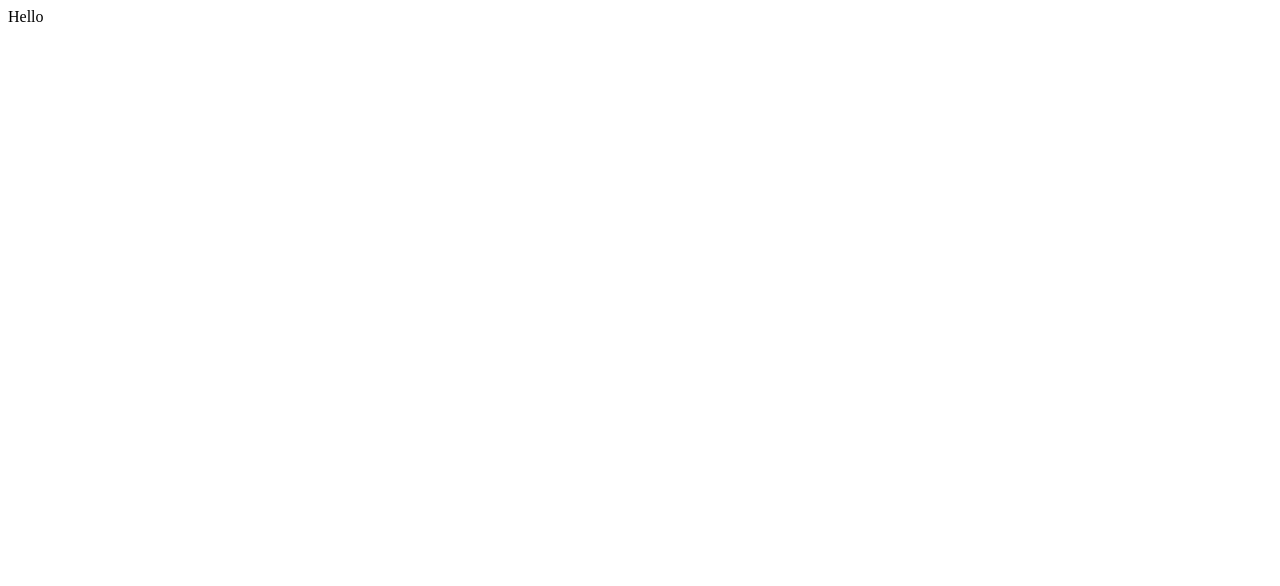
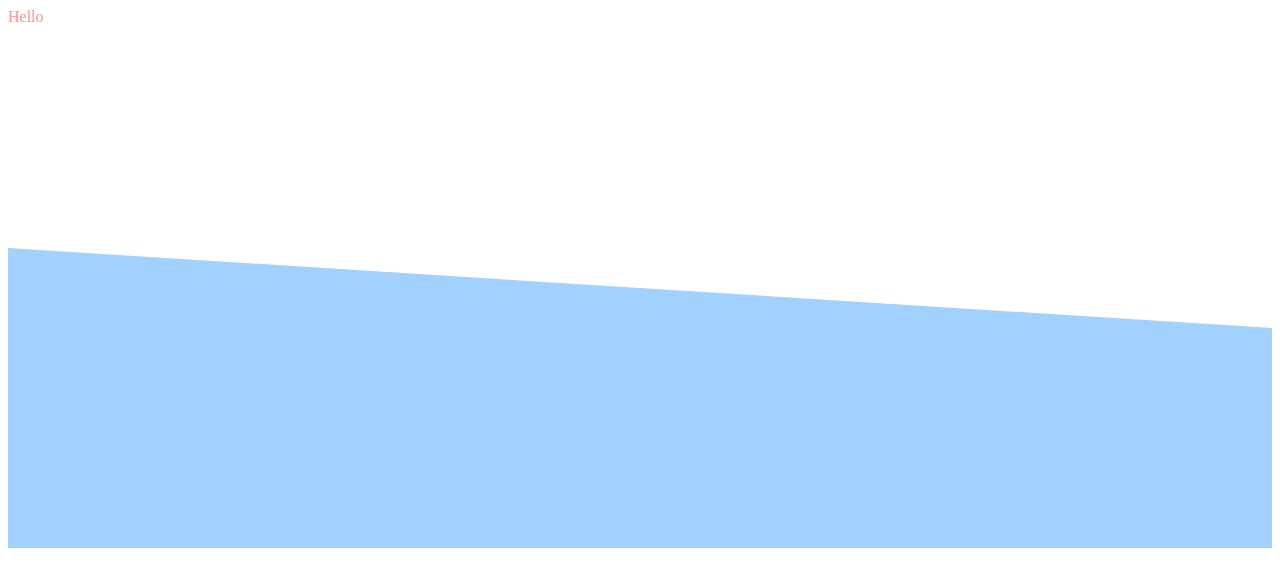
Before and after one commit to codester4u/justlikethat, a plain HTML site: page index.html in a window 1280 px wide. Drawn offline with Linux system fonts and the light colour scheme.

Commit message:
Update index.html

```diff
--- a/index.html
+++ b/index.html
@@ -1,9 +1,26 @@
 <!Doctype>
 <html>
+
+  <style>
+    .a,.b{
+      height:300px;
+    }
+    .a{
+      clip-path:polygon(0 0,100% 0, 100% 100%,0 calc(100%-80px));
+      color:#FE8F8F;
+    }
+    .b{
+      clip-path:polygon(0 0,100% 80px, 100% 100%,0 100%);
+      margin-top:-60px;
+      background:#A0D1FF;
+  </style>
   <head>
     <title> Just Like that!</title>
   </head>
   <body>
-    <p> Hello</p>
+    <main class="container">
+      <section class="a">Hello</section>
+      <section class="b"></section>
+    </main>
   </body>
 </html>
```
